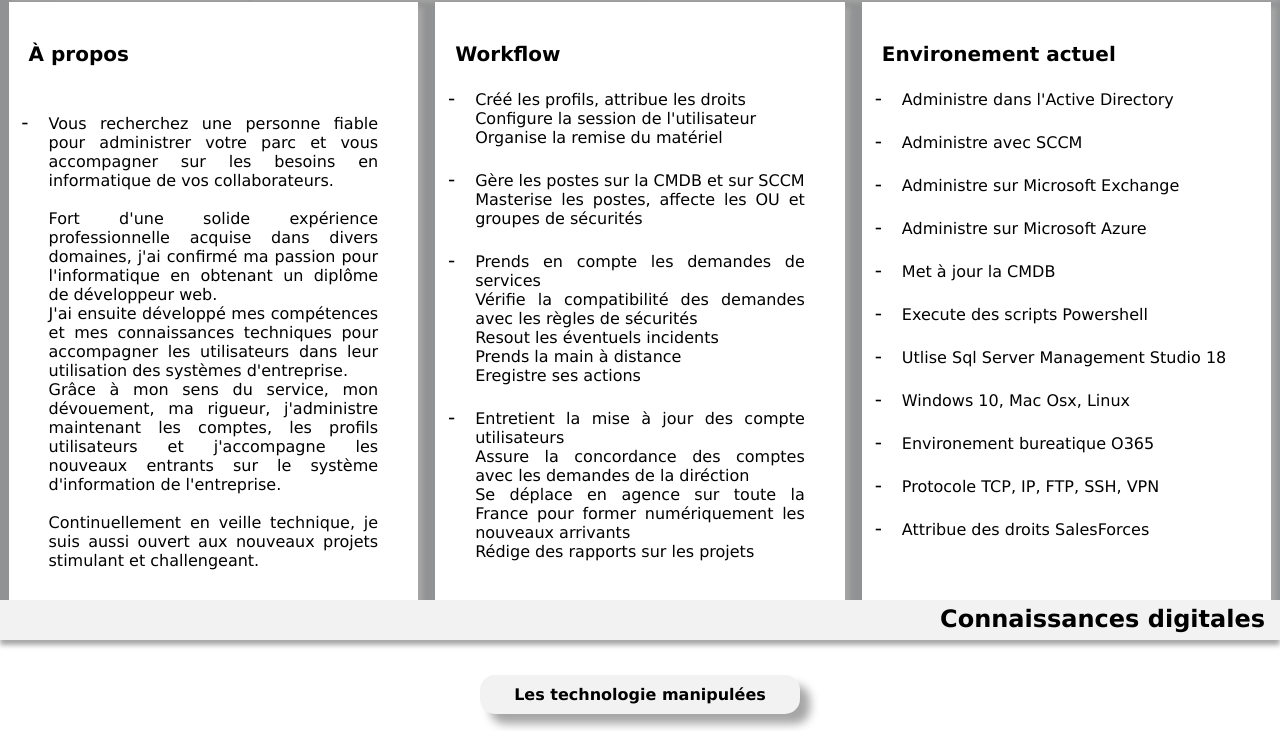
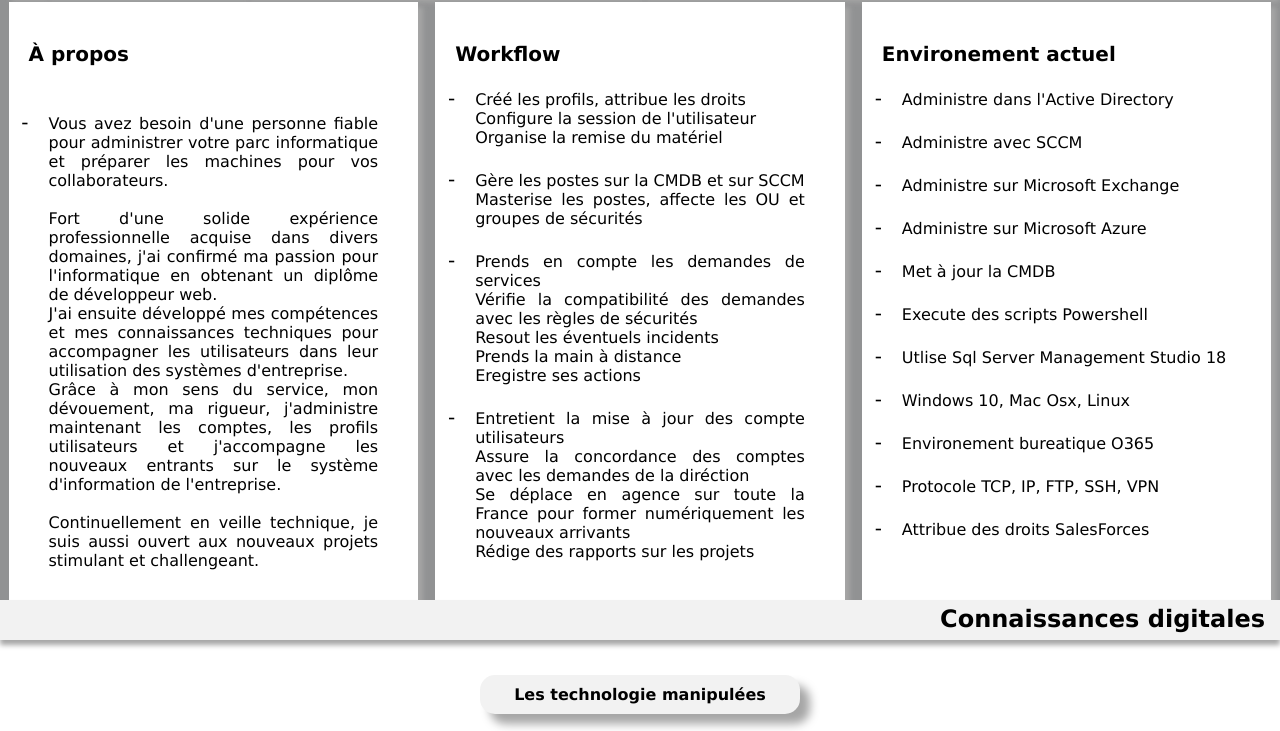
Before and after one commit to Eric-dpy-Git/CV-0.1, a plain HTML site: page index.html in a window 1280 px wide. Shown: the part 328-1059 px from the top of the page. Drawn offline with Linux system fonts and the light colour scheme.

Commit message:
Change 'A propos text' with a new computer to test GitHub push

```diff
--- a/index.html
+++ b/index.html
@@ -65,8 +65,8 @@
             <br> <br>
             <li class="list__item">
               <p class="list__p">
-                Vous recherchez une personne fiable pour administrer votre parc et vous accompagner sur les besoins en
-                informatique de vos collaborateurs.<br>
+                Vous avez besoin d'une personne fiable pour administrer votre parc informatique et préparer les machines
+                pour vos collaborateurs.<br>
                 <br>Fort d'une solide expérience professionnelle acquise dans divers
                 domaines, j'ai confirmé ma passion pour l'informatique en obtenant un diplôme de développeur web. <br>
                 J'ai ensuite développé mes compétences et mes connaissances techniques pour accompagner les
```
